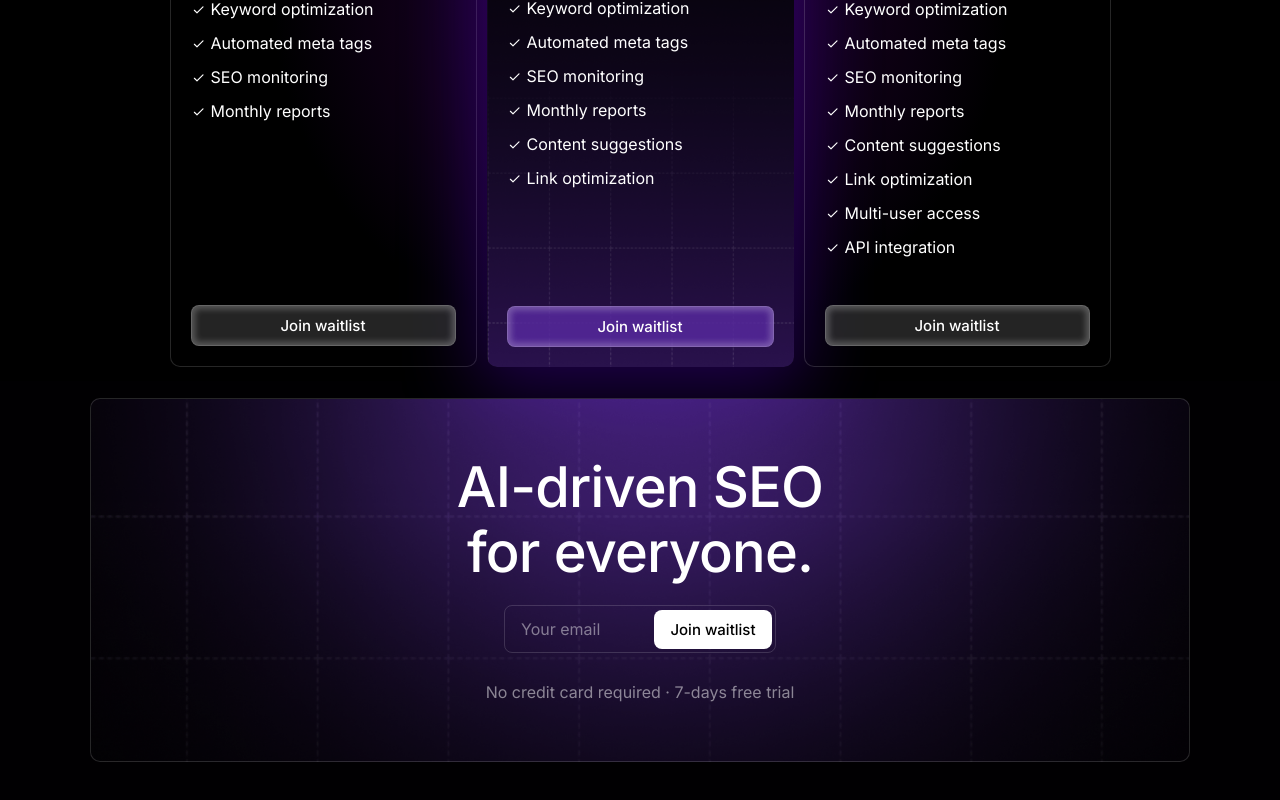
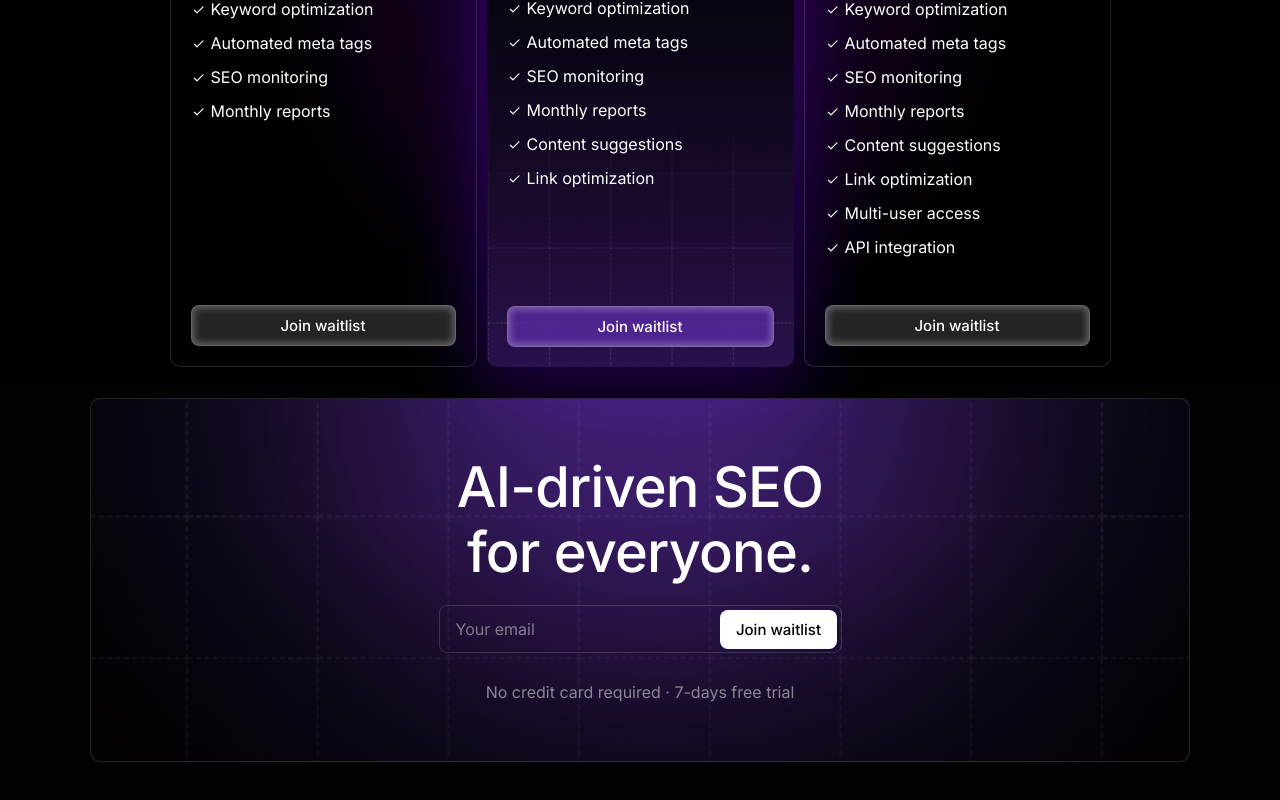
Before and after one commit to Kofaka/ai-startup, a Next.js app: page / in a window 1280 px wide. Shown: the part 4486-5286 px from the top of the page. Built offline with nearby package versions, Linux system fonts and the light colour scheme.

Commit message:
Fix the layouts in the app/(pages)/(HomePage)/components/JoinWaitlist components.

```diff
--- a/app/(pages)/(HomePage)/components/JoinWaitlist/JoinWaitlist.module.scss
+++ b/app/(pages)/(HomePage)/components/JoinWaitlist/JoinWaitlist.module.scss
@@ -17,7 +17,7 @@
 
 .formWrapper {
   @apply mb-[34px] w-full max-w-[272px];
-  @apply tablet:mb-[26px];
+  @apply tablet:mb-[26px] tablet:max-w-[403px];
 }
 
 .notice {
--- a/app/(pages)/(HomePage)/components/JoinWaitlist/components/JoinWaitlistForm/JoinWaitlistForm.module.scss
+++ b/app/(pages)/(HomePage)/components/JoinWaitlist/components/JoinWaitlistForm/JoinWaitlistForm.module.scss
@@ -32,10 +32,6 @@
 }
 
 .cta {
-  @apply w-full p-4 bg-white border border-gray-300 rounded-md;
-}
-
-.cta2 {
   @apply relative;
   @apply tablet:absolute tablet:top-[4.5px] tablet:right-[4.5px] tablet:bottom-0;
 }
--- a/app/(pages)/(HomePage)/components/JoinWaitlist/components/JoinWaitlistForm/JoinWaitlistForm.tsx
+++ b/app/(pages)/(HomePage)/components/JoinWaitlist/components/JoinWaitlistForm/JoinWaitlistForm.tsx
@@ -115,7 +115,7 @@ export const JoinWaitlistForm = () => {
       )}
 
       <Button
-        className={styles.cta2}
+        className={styles.cta}
         color={ButtonColor.White}
         size={UIComponentSize.Large}
         type="submit"
```
